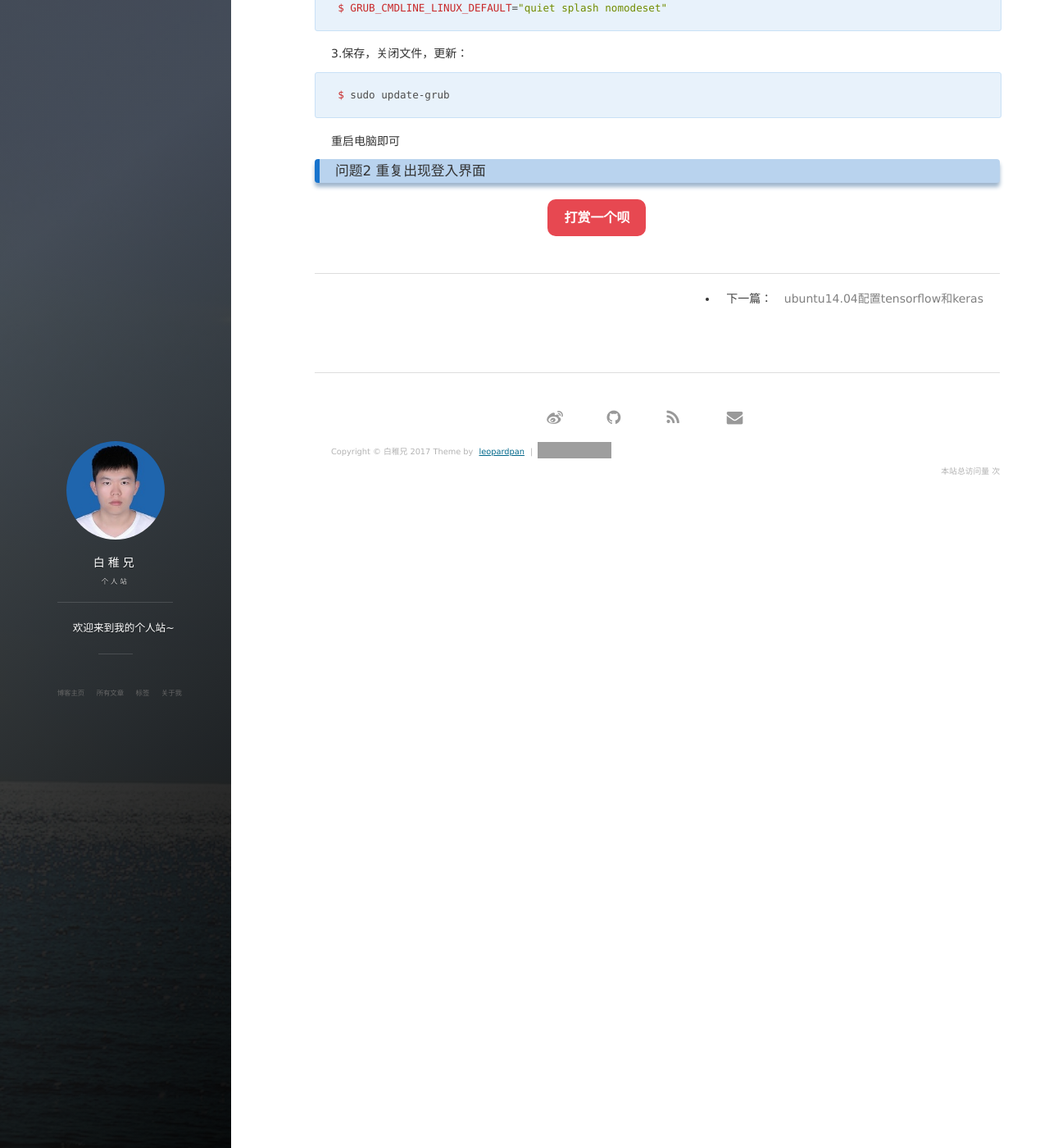
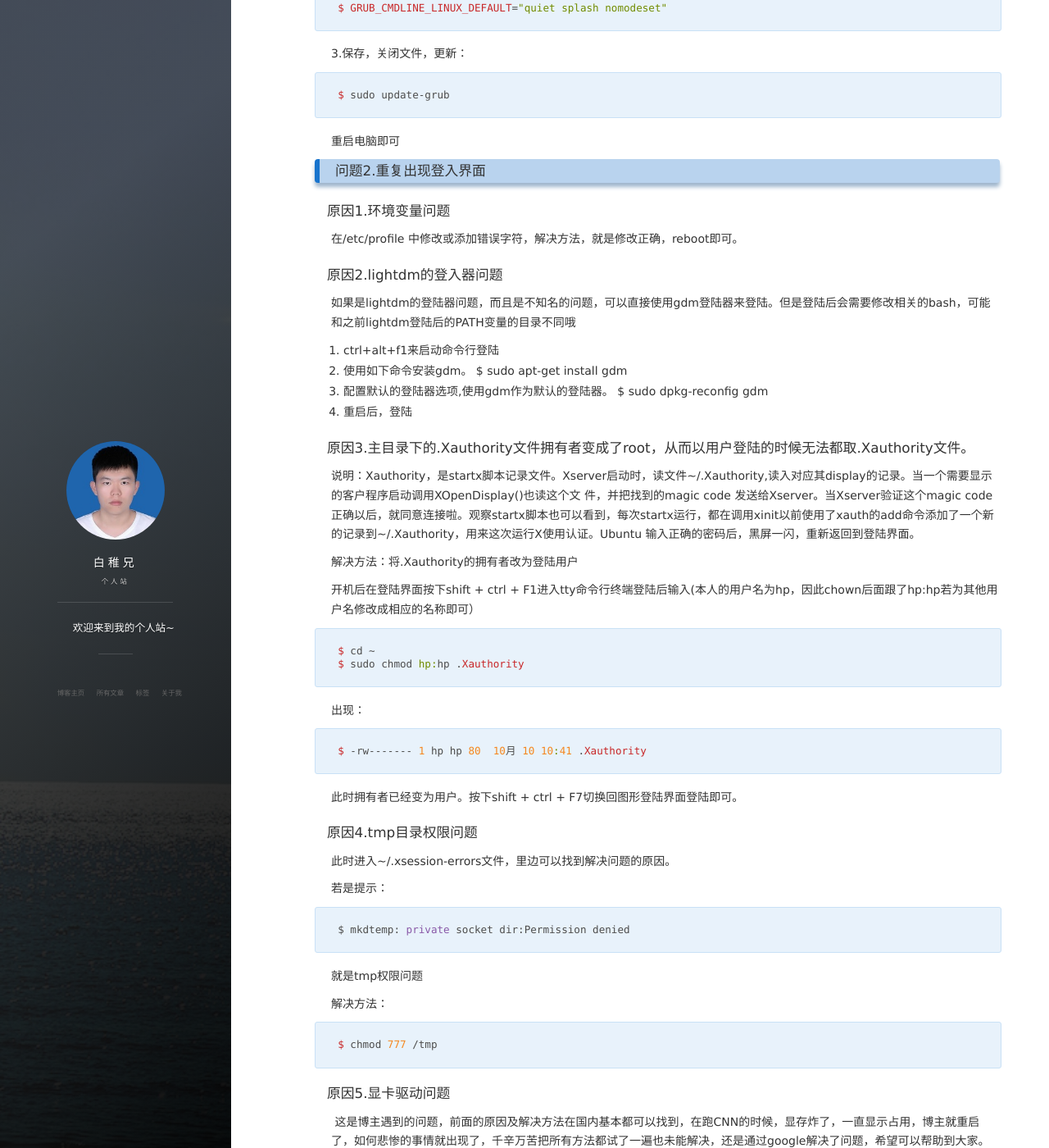
Before and after one commit to xujingxu/xujingxu.github.io, a Jekyll site: the page built from _posts/2017-10-10-ubuntu命令行黑屏和重复出现登入界面问题解决方法.md, in a window 1280 px wide and 1400 px high, scrolled down 501 px. Shown: the whole window at 82% size. Built offline with Jekyll 4.4.1, drawn with Linux system fonts in a browser that asks for light colours; nearby versions of some CDN libraries; our own code applies the rules of GitHub Pages for plain Markdown files; comment, search, counter and statistics services are not loaded; some of the changed text lies outside the part shown; grey boxes are pictures that could not be loaded.

Commit message:
Update 2017-10-10-ubuntu命令行黑屏和重复出现登入界面问题解决方法.md

```diff
--- a/_posts/2017-10-10-ubuntu命令行黑屏和重复出现登入界面问题解决方法.md
+++ b/_posts/2017-10-10-ubuntu命令行黑屏和重复出现登入界面问题解决方法.md
@@ -9,7 +9,7 @@ tag: ubuntu
   对于刚安装好的Ubuntu系统，无法进入命令行安装显卡驱动是一个经常会出现的问题，这个问题比较容易解决。还有就是在登入界面输入密码后又重复出现登入界面，
 导致这个问题的原因有很多，国内大部分的方法并不能解决，下面就是详细解决教程。
 
-### 问题1 命令行黑屏问题
+### 问题1.命令行黑屏问题
 
 修改grub文件
 
@@ -31,4 +31,62 @@ tag: ubuntu
 
 重启电脑即可
 
-### 问题2 重复出现登入界面
+### 问题2.重复出现登入界面
+
+#### 原因1.环境变量问题
+
+在/etc/profile 中修改或添加错误字符，解决方法，就是修改正确，reboot即可。
+
+#### 原因2.lightdm的登入器问题
+
+如果是lightdm的登陆器问题，而且是不知名的问题，可以直接使用gdm登陆器来登陆。但是登陆后会需要修改相关的bash，可能和之前lightdm登陆后的PATH变量的目录不同哦
+1. ctrl+alt+f1来启动命令行登陆
+2. 使用如下命令安装gdm。
+	$ sudo apt-get install gdm
+3. 配置默认的登陆器选项,使用gdm作为默认的登陆器。
+	$ sudo dpkg-reconfig gdm
+4. 重启后，登陆
+
+#### 原因3.主目录下的.Xauthority文件拥有者变成了root，从而以用户登陆的时候无法都取.Xauthority文件。
+
+说明：Xauthority，是startx脚本记录文件。Xserver启动时，读文件~/.Xauthority,读入对应其display的记录。当一个需要显示的客户程序启动调用XOpenDisplay()也读这个文 件，并把找到的magic code 发送给Xserver。当Xserver验证这个magic code正确以后，就同意连接啦。观察startx脚本也可以看到，每次startx运行，都在调用xinit以前使用了xauth的add命令添加了一个新的记录到~/.Xauthority，用来这次运行X使用认证。Ubuntu 输入正确的密码后，黑屏一闪，重新返回到登陆界面。
+
+解决方法：将.Xauthority的拥有者改为登陆用户
+
+开机后在登陆界面按下shift + ctrl + F1进入tty命令行终端登陆后输入(本人的用户名为hp，因此chown后面跟了hp:hp若为其他用户名修改成相应的名称即可）
+
+	$ cd ~
+	$ sudo chmod hp:hp .Xauthority
+
+出现：
+
+	$ -rw------- 1 hp hp 80  10月 10 10:41 .Xauthority
+
+此时拥有者已经变为用户。按下shift + ctrl + F7切换回图形登陆界面登陆即可。
+
+#### 原因4.tmp目录权限问题
+
+此时进入~/.xsession-errors文件，里边可以找到解决问题的原因。
+
+若是提示：
+
+	$ mkdtemp: private socket dir:Permission denied
+
+就是tmp权限问题
+
+解决方法：
+
+	$ chmod 777 /tmp
+
+#### 原因5.显卡驱动问题
+
+  这是博主遇到的问题，前面的原因及解决方法在国内基本都可以找到，在跑CNN的时候，显存炸了，一直显示占用，博主就重启了，如何悲惨的事情就出现了，千辛万苦把所有方法都试了一遍也未能解决，还是通过google解决了问题，希望可以帮助到大家。解决方法其实很简单：在命令行重新安装对应的显卡驱动。
+
+最简单的操作：
+
+	$ sudo apt-get install nvidia-***
+
+里面参考了不是博客，我只是把它们搬到了一起，致谢！
+1.http://blog.csdn.net/smallflyingpig/article/details/52132072
+2.http://www.cnblogs.com/kaituorensheng/p/3376094.html
+3.http://blog.csdn.net/huanghai381/article/details/50833231
```
